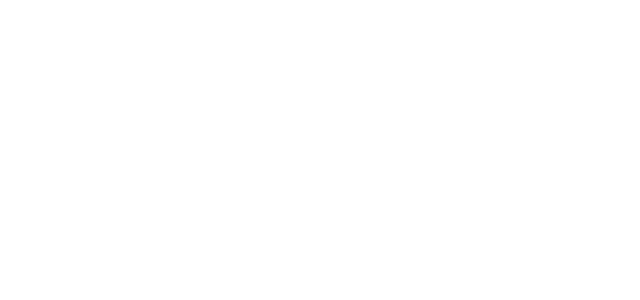
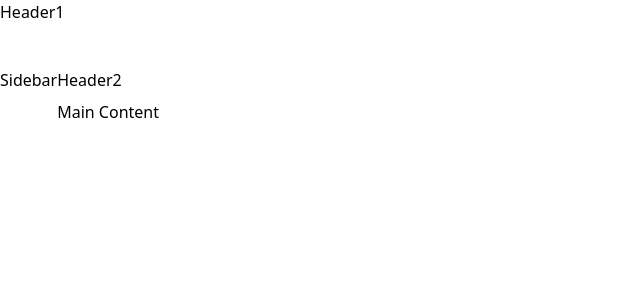
Before and after one commit to joelfrancis8900/Youtube-clone-main, a React (Vite) app in the folder Frontend/: page /TestPage in a window 1280 px wide. Before the commit this address had no page. Shown: the top 300 px of the page, without its empty margins (0-640 px from the left). Built offline with nearby package versions, Linux system fonts and the light colour scheme.

Commit message:
Monday December 22 2025 9:54pm - Working Version Before Adding Backend and Real Videos

```diff
--- a/Frontend/src/App.css
+++ b/Frontend/src/App.css
@@ -39,6 +39,7 @@
     grid-template-columns: minmax(0, auto) 1fr;
     grid-template-rows: 68px 32px 1fr;
     min-height: 100vh;
+
 }
 
 
@@ -54,7 +55,7 @@
 .page.manually-collapsed .sidebar {
     width: 0;
     padding: 0;
-    overflow: hidden;
+    /* overflow: hidden; */
 }
 
 .page.auto-collapsed:not(.user-override),
--- a/Frontend/src/App.tsx
+++ b/Frontend/src/App.tsx
@@ -1,6 +1,7 @@
 import { BrowserRouter as Router, Routes, Route } from "react-router-dom";
 import Home from "./pages/Home";
 import WatchPage from "./pages/WatchPage/WatchPage";
+import TestPage from "./pages/TestPage"
 import './App.css'; // Optional: page-specific styles
 
 
@@ -10,6 +11,7 @@
       <Routes>
         <Route path="/" element={<Home />} />
         <Route path="/watch" element={<WatchPage />} />
+        <Route path="/TestPage" element={<TestPage />} />
       </Routes>
     </Router>
   );
--- a/Frontend/src/components/Header2/Header2.css
+++ b/Frontend/src/components/Header2/Header2.css
@@ -10,6 +10,8 @@
     padding-right: 16px;
     padding-left: 26px;
     background-color: white;
+    flex-wrap: nowrap;
+    align-items: center;
 }
 
 .header2 {
@@ -18,11 +20,16 @@
     top: 68px;
     z-index: 1000;
     /* Keeps it above other content */
+    white-space: nowrap;
+
 }
 
 
 .header2-div2 {
     background: #ddd;
+    height: 100%;
+    display: flex;
+    align-items: center;
 }
 
 
--- a/Frontend/src/components/Header2/Header2.tsx
+++ b/Frontend/src/components/Header2/Header2.tsx
@@ -7,9 +7,9 @@
     return (
         <div className="header2">
             <div className="header2-div2  bg-red-600">Header 2</div>
-            <div className="bg-red-500 text-white text-4xl p-10">
+            {/* <div className="bg-red-500 text-white text-4xl p-10">
                 Tailwind is working!
-            </div>
+            </div> */}
         </div>
     );
 }
--- a/Frontend/src/components/Sidebar/Sidebar.css
+++ b/Frontend/src/components/Sidebar/Sidebar.css
@@ -1,4 +1,4 @@
-.sidebar-sidebar {
+.sidebar {
     grid-area: sidebar;
     background-color: #eee;
     padding: 16px;
@@ -16,11 +16,11 @@
     overflow-y: auto;
     /* Allow scrolling if content overflows */
     overscroll-behavior-y: contain;
-
+    z-index: 1001;
 }
 
 
-.sidebar-content {
+.sidebar__content {
     height: 200vh;
 }
 
--- a/Frontend/src/components/Sidebar/Sidebar.tsx
+++ b/Frontend/src/components/Sidebar/Sidebar.tsx
@@ -9,10 +9,10 @@
 
 
     return (
-        <aside className="sidebar sidebar-sidebar">
+        <aside className="sidebar">
 
 
-            <div className="sidebar-content">
+            <div className="sidebar__content">
                 <div>Home</div>
             </div>
 
--- a/Frontend/src/index.css
+++ b/Frontend/src/index.css
@@ -1,4 +1,7 @@
 @import "tailwindcss";
+
+
+
 
 /* tailwind css breakpoint templates for media queries */
 
--- /dev/null
+++ b/Frontend/src/pages/TestPage.tsx
@@ -0,0 +1,23 @@
+
+
+export default function TestPage() {
+    return (
+        <div
+            className="grid min-h-screen"
+            style={{
+                gridTemplateAreas: `
+      "header header"
+      "sidebar header2"
+      "sidebar main"
+    `,
+                gridTemplateColumns: "minmax(0, auto) 1fr",
+                gridTemplateRows: "68px 32px 1fr",
+            }}
+        >
+            <header className="[grid-area:header]">Header1</header>
+            <aside className="[grid-area:sidebar]">Sidebar</aside>
+            <div className="[grid-area:header2]">Header2</div>
+            <main className="[grid-area:main]">Main Content</main>
+        </div>
+    );
+}
```
